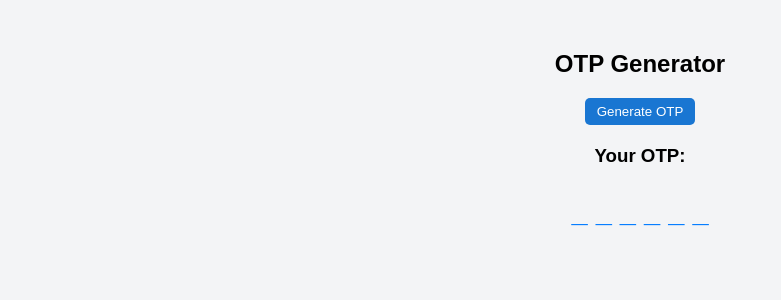
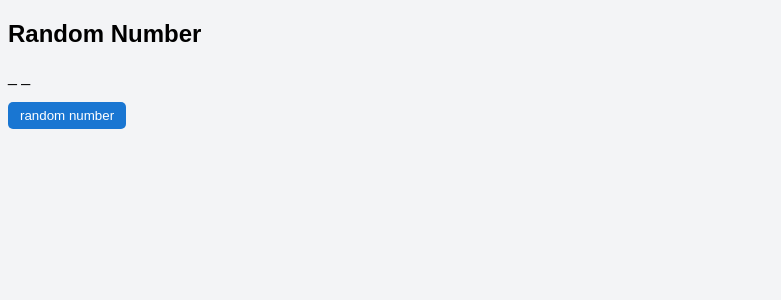
Before and after one commit to mihirprabhakar/react-practice, a React (Vite) app: page / in a window 1280 px wide. Shown: the top 300 px of the page, without its empty margins (0-781 px from the left). Built offline with nearby package versions, Linux system fonts and the light colour scheme.

Commit message:
added random number component

```diff
--- a/src/App.jsx
+++ b/src/App.jsx
@@ -8,6 +8,8 @@ import LikeButton from './LikeButton';
 import Ludo from './Ludo';
 import TodoList from './TodoList';
 import Otp from './Otp';
+import Random from './Random';
+
 
 
 
@@ -29,7 +31,8 @@ function App() {
       <hr/> */}
       {/* <Ludo /> */}
       {/* <TodoList /> */}
-      <Otp />
+      {/* <Otp /> */}
+      <Random />
 
 
       {/* <ProductsTab/> */}
--- /dev/null
+++ b/src/Random.jsx
@@ -0,0 +1,20 @@
+import React from 'react'
+import { useState } from 'react';
+
+const Random = () => {
+    const[randomn,setRandomn]=useState("_ _");
+
+    const randomNumber=()=>{
+        const num=Math.floor(Math.random()*100)+1;
+        setRandomn(num);
+    }
+  return (
+    <div>
+      <h2>Random Number</h2>
+      <p>{randomn}</p>
+      <button onClick={randomNumber}>random number</button>
+    </div>
+  )
+}
+
+export default Random
```
